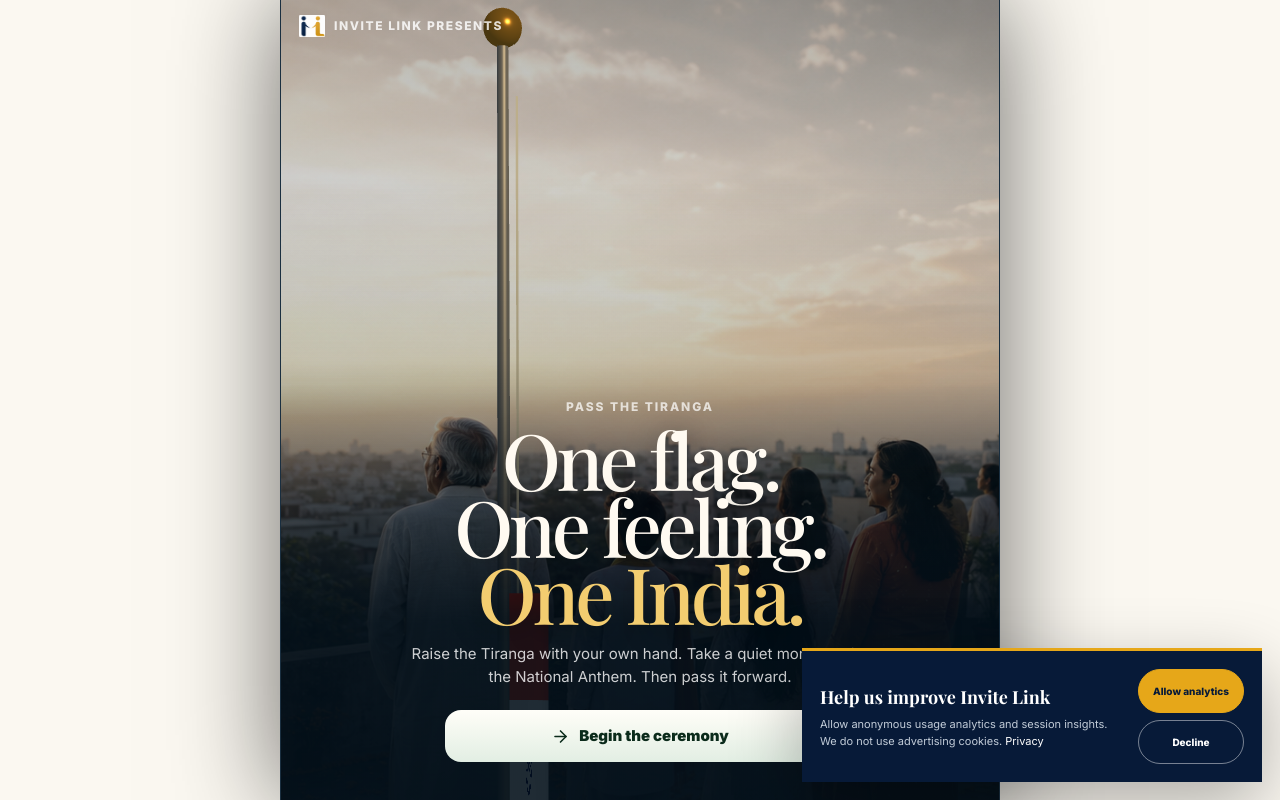
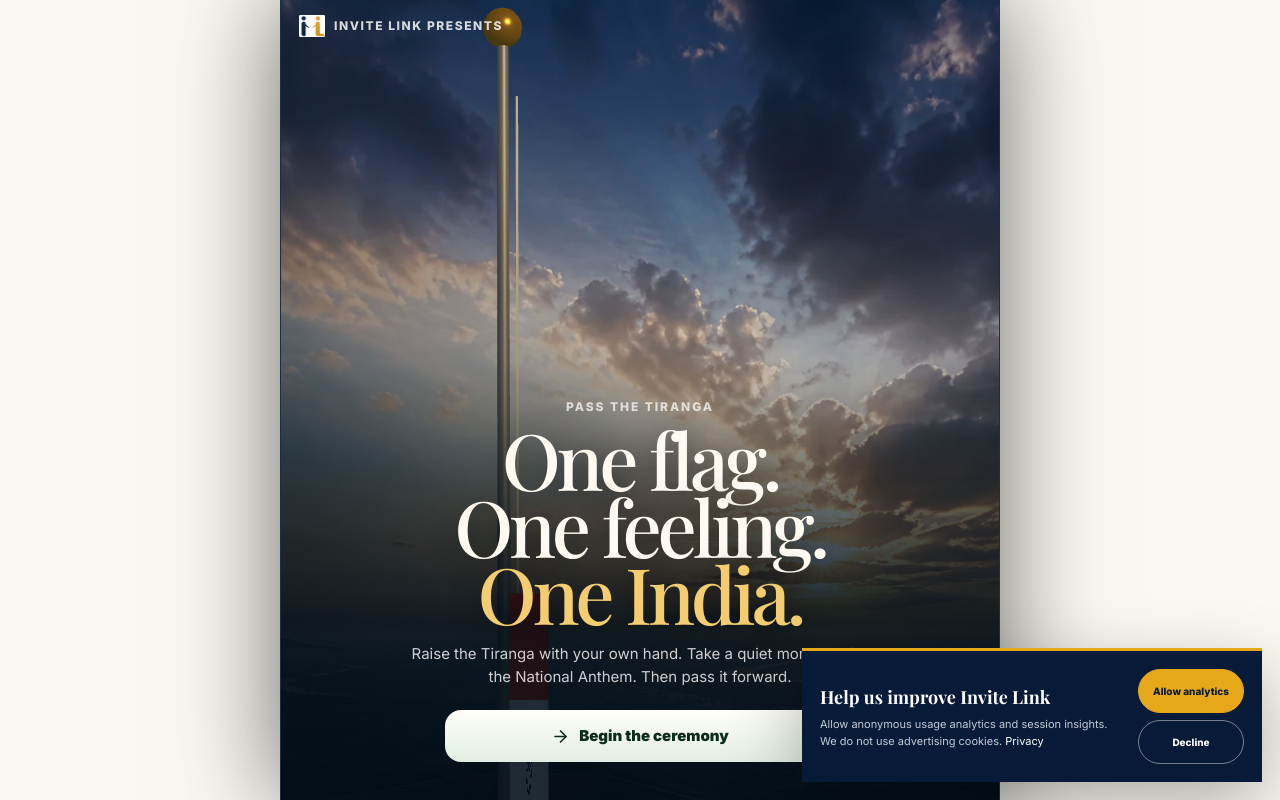
Before and after one commit to invitation-link/norah-templates, a Next.js app: page /tiranga in a window 1280 px wide. Built offline with nearby package versions, Linux system fonts and the light colour scheme; no server answers; a web font is replaced by a local one.

Commit message:
Give the Tiranga ceremony national grandeur

```diff
--- a/app/components/tiranga/TirangaExperience.module.css
+++ b/app/components/tiranga/TirangaExperience.module.css
@@ -19,33 +19,26 @@
   position: absolute;
   z-index: -8;
   inset: 0;
+  background: #071d36 url("/images/tiranga/grand-dawn-portrait-v2.webp") center center / cover no-repeat;
+  filter: saturate(.92) contrast(1.04);
+}
+
+.sky::before {
+  content: "";
+  position: absolute;
+  inset: 0;
   background:
-    linear-gradient(to bottom, rgba(4, 22, 41, .28), rgba(4, 22, 41, .08) 48%, rgba(3, 17, 28, .75)),
-    url("/images/templates/live/digital-tiranga-hero.png") center/cover no-repeat,
-    linear-gradient(#041b31 0%, #0a3b58 55%, #a7553d 100%);
-  filter: saturate(.86);
+    linear-gradient(to bottom, rgba(3, 17, 34, .34) 0%, rgba(3, 17, 34, .04) 42%, rgba(2, 13, 23, .18) 67%, rgba(2, 13, 23, .58) 100%),
+    linear-gradient(to right, rgba(2, 15, 29, .14), transparent 34%, transparent 72%, rgba(2, 15, 29, .08));
 }
 
 .sky::after {
   content: "";
   position: absolute;
   inset: 0;
-  opacity: calc(.08 + var(--progress) * .62);
-  background: radial-gradient(circle at 70% 70%, rgba(255, 211, 122, .46), transparent 25%), linear-gradient(to top, rgba(255, 128, 56, .32), transparent 42%);
+  opacity: calc(.03 + var(--progress) * .28);
+  background: linear-gradient(to top, rgba(255, 162, 73, .26), transparent 48%);
   transition: opacity 80ms linear;
-}
-
-.sun {
-  position: absolute;
-  z-index: -7;
-  left: 71%;
-  bottom: 7%;
-  width: min(52vw, 260px);
-  aspect-ratio: 1;
-  opacity: calc(.02 + var(--progress) * .76);
-  transform: translate(-50%, calc(52px - var(--progress) * 64px));
-  border-radius: 50%;
-  background: radial-gradient(circle, #fff9dc 0 4%, rgba(255, 208, 133, .52) 12%, rgba(255, 155, 89, .24) 31%, transparent 66%);
 }
 
 .fallbackFlag {
@@ -232,6 +225,10 @@
   .shell { border-left: 1px solid rgba(255, 255, 255, .08); border-right: 1px solid rgba(255, 255, 255, .08); }
 }
 
+@media (max-width: 520px) {
+  .presentation { left: 70px; }
+}
+
 @media (max-height: 720px) {
   .welcome { padding-bottom: 20px; }
   .welcome h1 { font-size: 45px; }
@@ -243,6 +240,7 @@
 }
 
 @media (max-height: 520px) and (orientation: landscape) {
+  .sky { background-image: url("/images/tiranga/grand-dawn-landscape-v2.webp"); background-position: center center; }
   .welcome { align-items: flex-start; padding: 56px 38px 18px; text-align: left; }
   .welcome h1 { font-size: 40px; }
   .welcome p { max-width: 470px; }
--- a/app/components/tiranga/TirangaExperience.tsx
+++ b/app/components/tiranga/TirangaExperience.tsx
@@ -473,7 +473,6 @@ export default function TirangaExperience({ incomingName, shareId, community }:
         setAnthemProgress(audio.duration ? audio.currentTime / audio.duration : 0);
       }} onEnded={finishAnthem} />
       <div className={styles.sky} aria-hidden="true" />
-      <div className={styles.sun} aria-hidden="true" />
       {showCanvas && <FlagScene progress={progress} reveal={reveal} active reducedMotion={Boolean(reduceMotion)} onReady={webglReadyHandler} />}
       {showCanvas && <div className={`${styles.fallbackFlag} ${webglReady ? styles.webglLoaded : ""}`} style={{ transform: `translateY(${(1 - progress) * 42}vh) scaleX(${Math.max(0.08, reveal)})` }} aria-hidden="true">
         <span /><span><AshokaChakra className={styles.flagChakra} /></span><span />
```
Also changed, not shown: public/images/tiranga/grand-dawn-landscape-v2.webp (added), public/images/tiranga/grand-dawn-portrait-v2.webp (added).
